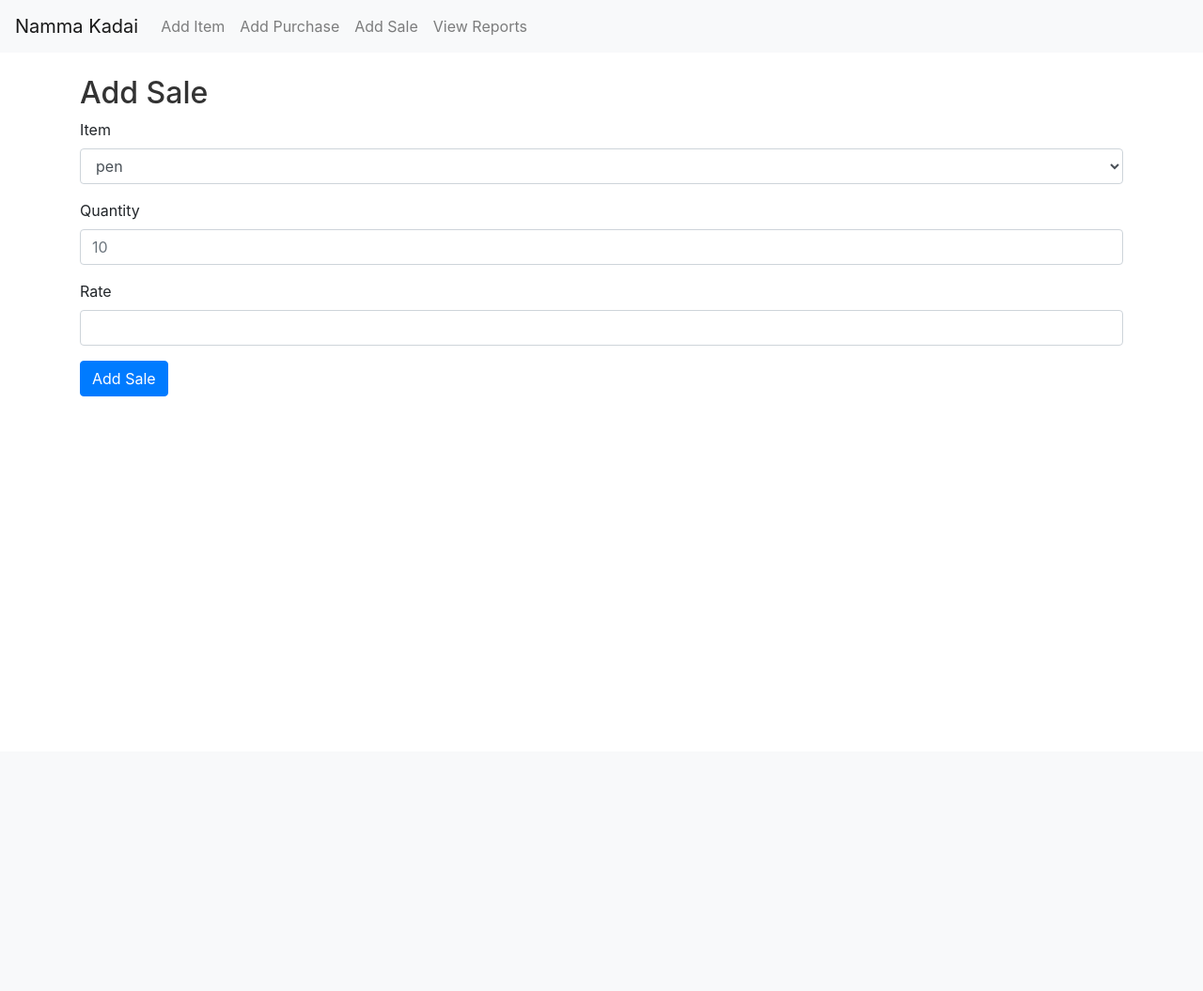
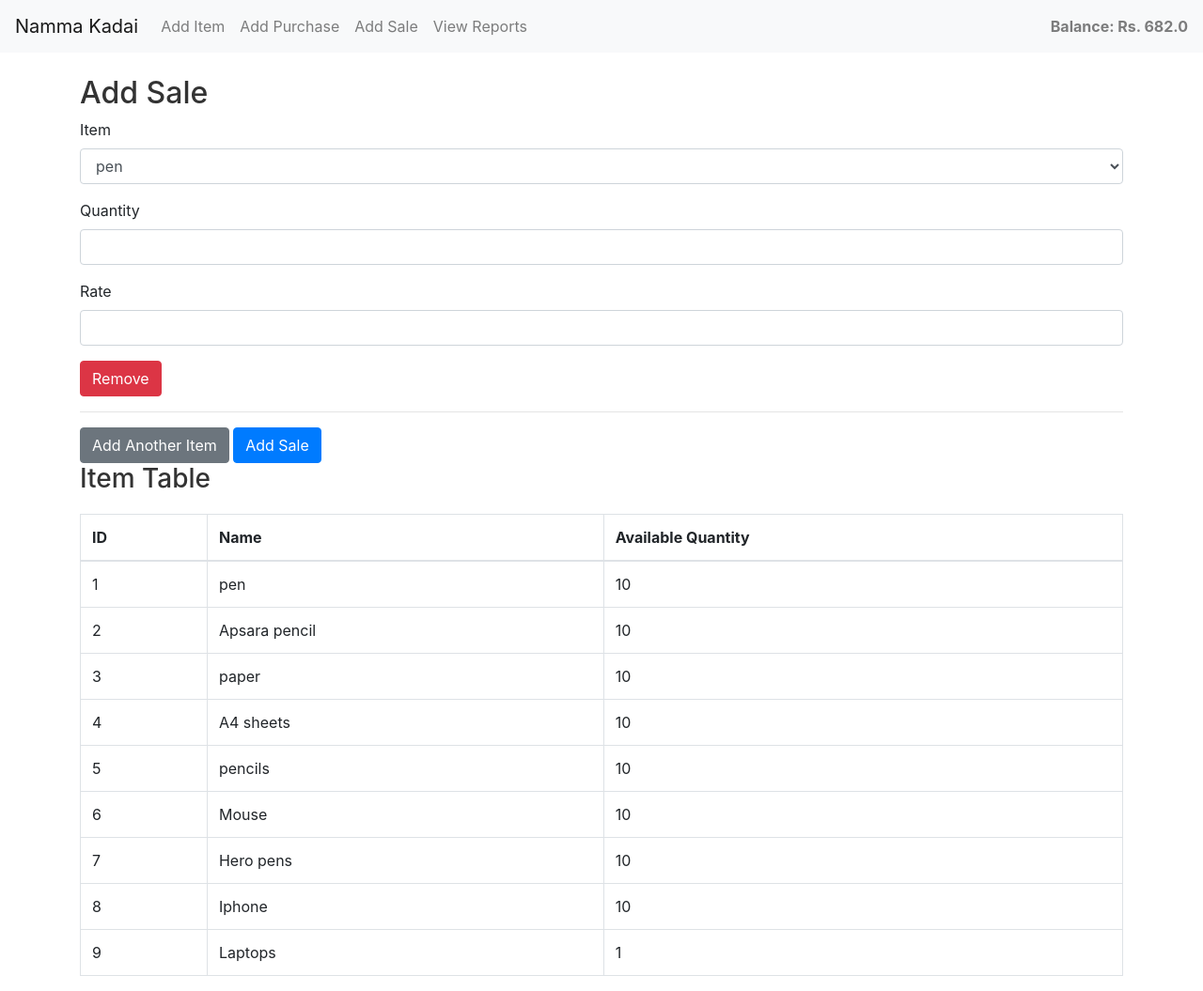
Before and after one commit to SivakalimuthuR/Namma_kadai_, a Flask app: page /add_sale in a window 1280 px wide. Shown: the whole page at 94% size. Before the commit the page ends 422 px from the top, so only its background shows below. Run offline with Flask 3, Linux system fonts and the light colour scheme; some libraries are stand-ins or nearby versions.

Commit message:
completed have to optimize

```diff
--- a/app.py
+++ b/app.py
@@ -1,13 +1,16 @@
+from importlib.metadata import EntryPoint
 from flask import Flask, render_template, redirect, url_for, flash, request
 from config import Config
 from models import db, Company, Item, Purchase, Sale
 from forms import ItemForm, PurchaseForm, SaleForm
 from sqlalchemy.exc import IntegrityError
 from flask import jsonify
+# from flask_wtf.csrf import CSRFProtect
 
 app = Flask(__name__)
 app.config.from_object(Config)
 db.init_app(app)
+# csrf = CSRFProtect(app)
 
 def initialize_data():
     with app.app_context():
@@ -25,8 +28,8 @@ initialize_data()
 def home():
     company = Company.query.first()
     items = Item.query.all()
-    return render_template('home.html', cash_balance=company.cash_balance, items=items)
-
+    balance = company.cash_balance if company else 0
+    return render_template('home.html', cash_balance=company.cash_balance, items=items, balance=balance)
 
 @app.route('/add_item', methods=['GET', 'POST'])
 def add_item():
@@ -60,72 +63,142 @@ def edit_item(item_id):
     item = Item.query.get(item_id)
     if item:
         data = request.json
-        item.name = data.get('name', item.name)
+        new_name = data.get('name', item.name)
+
+        # Check if the new name already exists in another item
+        existing_item = Item.query.filter_by(name=new_name).first()
+        if existing_item and existing_item.id != item.id:
+            return jsonify({'success': False, 'message': 'Item with this name already exists.'})
+
+        # Update item fields
+        item.name = new_name
         item.price = data.get('price', item.price)
         item.qty = data.get('qty', item.qty)
         db.session.commit()
         return jsonify({'success': True, 'message': 'Item updated successfully'})
     return jsonify({'success': False, 'message': 'Item not found'})
 
+@app.route('/purchase/add', methods=['GET', 'POST'])
+def add_purchase():
+    form = PurchaseForm()
+
+    # Fetch available items from the database for dropdown
+    items = Item.query.all()
+    form.item_id.choices = [(item.id, item.name) for item in items]
+
+    if form.validate_on_submit():
+        item_ids = request.form.getlist('item_id')  # Use getlist without brackets
+        quantities = request.form.getlist('qty')
+        rates = request.form.getlist('rate')
+
+        items_to_purchase = []
+        total_amount = 0
+        company = Company.query.first()
+
+        for i in range(len(item_ids)):
+            item = Item.query.get(item_ids[i])
+            qty = int(quantities[i])  # Convert to integer
+            rate = float(rates[i])     # Convert to float
+            amount = qty * rate
+
+            if company.cash_balance < amount:
+                flash('Insufficient balance for purchase!', 'danger')
+                return redirect(url_for('add_purchase'))
+
+            purchase = Purchase(item_id=item_ids[i], qty=qty, rate=rate, amount=amount)
+            items_to_purchase.append(purchase)
+            item.qty += qty
+            total_amount += amount
+
+        company.cash_balance -= total_amount
+        db.session.add_all(items_to_purchase)
+        db.session.commit()
+
+        flash('Purchase added successfully!', 'success')
+        return render_template('add_purchase.html', form=form, items=items)
+
+    return render_template('add_purchase.html', form=form, items=items)
+
+
+@app.route('/add_sale', methods=['GET', 'POST'])
+def add_sale():
+    items = {item.id: (item.name, item.qty) for item in Item.query.all()}  # Get items from DB
+    company = Company.query.first()  # Get the company balance
+    balance = company.cash_balance if company else 0
+
+    if request.method == 'POST':
+        try:
+            # Retrieve the form data
+            sales = request.form.to_dict(flat=False)
+            print("Sales data:", sales)  # Debugging
+
+            total_sale_amount = 0
+            sales_to_add = []  # To store sale objects
+
+            # The number of sales entries to process (based on how many item_ids exist)
+            sale_count = sum(1 for key in sales.keys() if 'item_id' in key)
+            print(f"Sale Count: {sale_count}")
+
+            # Loop through each sale entry
+            for i in range(sale_count):
+                print(f"Processing Sale {i}...")
+
+                item_ids = sales[f'sales[{i}][item_id]']  # This will contain multiple item IDs for a single sale
+                qty = int(sales[f'sales[{i}][qty]'][0])  # Quantity
+                rate = float(sales[f'sales[{i}][rate]'][0])  # Rate
+
+                # Check each item in the current sale entry
+                for item_id in item_ids:
+                    item_id = int(item_id)  # Convert item_id to int
+                    item = Item.query.get(item_id)  # Get the item from DB
+
+                    if item and item.qty >= qty:
+                        # Process sale if stock is sufficient
+                        amount = qty * rate
+                        sale = Sale(item_id=item_id, qty=qty, rate=rate, amount=amount)
+                        sales_to_add.append(sale)
+                        item.qty -= qty  # Deduct the quantity from stock
+                        total_sale_amount += amount  # Add to total sale amount
+                    else:
+                        flash(f"Not enough stock for item {item_id}.", 'danger')
+                        return redirect(url_for('add_sale'))
+
+            # If there are valid sales, commit to database
+            if sales_to_add:
+                company.cash_balance += total_sale_amount  # Update balance
+                db.session.add_all(sales_to_add)
+                db.session.commit()  # Commit sales transaction
+                flash('Sales successfully added!', 'success')
+            else:
+                flash('Sale processing failed.', 'danger')
+
+        except Exception as e:
+            db.session.rollback()  # Rollback in case of error
+            print("Error processing sale:", e)
+            flash("An error occurred while processing the sale.", 'danger')
+
+        return redirect(url_for('add_sale'))
+
+    return render_template('add_sale.html', items=items, balance=balance)
 
 
 
-@app.route('/purchase/add', methods=['GET', 'POST'])
-def add_purchase():
-    form = PurchaseForm()
-    if form.validate_on_submit():
-        item = Item.query.get(form.item_id.data)
-        company = Company.query.first()
-        amount = form.qty.data * form.rate.data
-        if company.cash_balance < amount:
-            flash('Insufficient balance for purchase!', 'danger')
-        else:
-            purchase = Purchase(item_id=form.item_id.data, qty=form.qty.data, rate=form.rate.data, amount=amount)
-            item.qty += form.qty.data
-            company.cash_balance -= amount
-            db.session.add(purchase)
-            db.session.commit()
-            flash('Purchase added successfully!', 'success')
-            return redirect(url_for('home'))
-    return render_template('add_purchase.html', form=form)
-
-@app.route('/add_sale', methods=['GET', 'POST'])
-def add_sale():
-    form = SaleForm()
-    items = {item.id: item.qty for item in Item.query.all()}  # item quantities for JavaScript
-
-    if form.validate_on_submit():
-        item_id = form.item_id.data
-        qty = form.qty.data
-        rate = form.rate.data
-        amount = qty * rate
-
-        sale = Sale(item_id=item_id, qty=qty, rate=rate, amount=amount)
-
-        item = Item.query.get(item_id)
-        if item and item.qty >= qty:  # Ensure enough stock
-            item.qty -= qty
-            db.session.add(sale)
-            db.session.commit()
-            flash('Sale added successfully!', 'success')
-            return redirect(url_for('add_sale'))
-        else:
-            flash('Not enough quantity in stock for this sale.', 'danger')
-
-    return render_template('add_sale.html', form=form, items=items)
-
 @app.route('/view_reports')
 def view_reports():
-    purchase_page = request.args.get('purchase_page', 1, type=int)
-    sale_page = request.args.get('sale_page', 1, type=int)
+    purchase_page = request.args.get('purchase_page', default=1, type=int)
+    sale_page = request.args.get('sale_page', default=1, type=int)
 
-    # Paginate Purchase and Sale separately
+    # Get paginated data
     purchases = Purchase.query.paginate(page=purchase_page, per_page=5)
     sales = Sale.query.paginate(page=sale_page, per_page=5)
 
-    return render_template('view_reports.html', purchases=purchases, sales=sales)
-
-
+    return render_template(
+        'view_reports.html',
+        purchases=purchases,
+        sales=sales,
+        purchase_page=purchase_page,
+        sale_page=sale_page
+    )
 
 if __name__ == '__main__':
     app.run(debug=True)
--- a/forms.py
+++ b/forms.py
@@ -1,20 +1,23 @@
 from flask_wtf import FlaskForm
-from wtforms import DecimalField, SelectField, StringField, FloatField, IntegerField, SubmitField
+from wtforms import DecimalField, FormField, IntegerField, FloatField, StringField, SubmitField, SelectField
 from wtforms.validators import DataRequired, NumberRange
-
+from wtforms import FieldList
+from wtforms import Form
 from models import Item
 
 class ItemForm(FlaskForm):
     name = StringField('Item Name', validators=[DataRequired()])
+    qty = IntegerField('Quantity', validators=[DataRequired(), NumberRange(min=1)])
     price = FloatField('Price per Unit', validators=[DataRequired(), NumberRange(min=0)])
-    qty = IntegerField('Quantity', default=0)
     submit = SubmitField('Save')
 
+
 class PurchaseForm(FlaskForm):
-    item_id = IntegerField('Item ID', validators=[DataRequired()])
-    qty = IntegerField('Quantity', validators=[DataRequired(), NumberRange(min=1)])
-    rate = FloatField('Rate per Unit', validators=[DataRequired(), NumberRange(min=0)])
+    item_id = SelectField('Item', coerce=int, validators=[DataRequired()])  # This will be the dropdown for items
+    qty = IntegerField('Quantity', validators=[DataRequired(), NumberRange(min=1)])  # Quantity input
+    rate = FloatField('Rate per Unit', validators=[DataRequired(), NumberRange(min=0)])  # Rate input
     submit = SubmitField('Add Purchase')
+
 
 class SaleForm(FlaskForm):
     # Populate dropdown with item names and store item ID in the choice tuple
@@ -23,7 +26,9 @@ class SaleForm(FlaskForm):
     rate = DecimalField('Rate', validators=[DataRequired()])
     submit = SubmitField('Add Sale')
 
+
+
     def __init__(self, *args, **kwargs):
-        super(SaleForm, self).__init__(*args, **kwargs)
-        # Fetch items from database for the dropdown choices
+        super(PurchaseForm, self).__init__(*args, **kwargs)
+        # This populates the dropdown with all items (id and name)
         self.item_id.choices = [(item.id, item.name) for item in Item.query.all()]
--- a/static/styles.css
+++ b/static/styles.css
@@ -14,3 +14,11 @@ h1, h2, h3 {
 .navbar {
     margin-bottom: 20px;
 }
+#flash-message {
+    transition: opacity 1s ease-out;
+}
+
+#flash-message.fade {
+    opacity: 0;
+    display: none;
+}
--- a/templates/add_item.html
+++ b/templates/add_item.html
@@ -87,10 +87,11 @@ function editItem(itemId) {
                 row.cells[3].innerText = newQty;
                 alert(data.message);
             } else {
-                alert(data.message);
+                alert(data.message); // Show the error message (e.g., "Item with this name already exists.")
             }
         });
     }
 }
+
 </script>
 {% endblock %}
--- a/templates/add_sale.html
+++ b/templates/add_sale.html
@@ -2,40 +2,83 @@
 
 {% block content %}
 <h2>Add Sale</h2>
-    <form method="POST">
-        {{ form.hidden_tag() }}
-
+<form method="POST" id="add-sale-form">
+    <div id="sales-entries">
+        <div class="sale-entry">
             <div class="form-group">
-            {{ form.item_id.label(class="form-label") }}
-            {{ form.item_id(class="form-control", id="item-select") }}
+                <label>Item</label>
+                <select name="sales[0][item_id]" class="form-control item-select" required>
+                    {% for item_id, (item_name, item_qty) in items.items() %}
+                        <option value="{{ item_id }}">{{ item_name }}</option>
+                    {% endfor %}
+                </select>
+            </div>
+            <div class="form-group">
+                <label>Quantity</label>
+                <input type="number" name="sales[0][qty]" class="form-control qty-field" min="1" required>
+            </div>
+            <div class="form-group">
+                <label>Rate</label>
+                <input type="number" name="sales[0][rate]" class="form-control" step="0.01" required>
+            </div>
+            <button type="button" class="btn btn-danger remove-entry">Remove</button>
+            <hr>
+        </div>
     </div>
 
-        <div class="form-group">
-            {{ form.qty.label(class="form-label") }}
-            {{ form.qty(class="form-control", id="qty-field") }}
-        </div>
-
-        <div class="form-group">
-            {{ form.rate.label(class="form-label") }}
-            {{ form.rate(class="form-control") }}
-        </div>
-
+    <button type="button" class="btn btn-secondary" id="add-entry-btn">Add Another Item</button>
     <button type="submit" class="btn btn-primary">Add Sale</button>
 </form>
 
+<h3>Item Table</h3>
+<table class="table table-bordered">
+    <thead>
+        <tr>
+            <th>ID</th>
+            <th>Name</th>
+            <th>Available Quantity</th>
+        </tr>
+    </thead>
+    <tbody>
+        {% for item_id, (item_name, item_qty) in items.items() %}
+        <tr>
+            <td>{{ item_id }}</td>
+            <td>{{ item_name }}</td>
+            <td>{{ item_qty }}</td>
+        </tr>
+        {% endfor %}
+    </tbody>
+</table>
+
 <script>
     const items = {{ items | tojson }};
-        const qtyField = document.getElementById('qty-field');
-        const itemSelect = document.getElementById('item-select');
+    let entryCount = 1;  // Starting index for the dynamic entries.
 
-        itemSelect.addEventListener('change', function() {
-            const selectedItem = this.value;
-            qtyField.placeholder = items[selectedItem] || 0;
+    document.getElementById('add-entry-btn').addEventListener('click', function() {
+        const newEntry = document.querySelector('.sale-entry').cloneNode(true);
+        newEntry.querySelectorAll('input, select').forEach(function(input) {
+            // Replace the index in the input name to reflect the next entry in the array
+            input.name = input.name.replace(/\[\d+\]/, `[${entryCount}]`);
+            input.value = '';  // Clear the input value for the new field
+        });
+        document.getElementById('sales-entries').appendChild(newEntry);
+        entryCount++;  // Increment the entry index for the next form fields
     });
 
-        // Set initial placeholder if an item is pre-selected
-        if (itemSelect.value) {
-            qtyField.placeholder = items[itemSelect.value];
+    // Remove a sale entry
+    document.getElementById('sales-entries').addEventListener('click', function (event) {
+        if (event.target.classList.contains('remove-entry')) {
+            event.target.closest('.sale-entry').remove();
         }
+    });
+
+    // Update quantity placeholder based on selected item stock
+    document.addEventListener('change', function (event) {
+        if (event.target.classList.contains('item-select')) {
+            const selectedItemId = event.target.value;
+            const qtyField = event.target.closest('.sale-entry').querySelector('.qty-field');
+            qtyField.placeholder = items[selectedItemId][1] || 0;  // Display available quantity
+        }
+    });
 </script>
 {% endblock %}
--- a/templates/base.html
+++ b/templates/base.html
@@ -10,24 +10,26 @@
 <body>
     <nav class="navbar navbar-expand-lg navbar-light bg-light">
         <a class="navbar-brand" href="{{ url_for('home') }}">Namma Kadai</a>
-        <div class="navbar-nav">
+        <div class="navbar-nav mr-auto">
             <a class="nav-item nav-link" href="{{ url_for('add_item') }}">Add Item</a>
             <a class="nav-item nav-link" href="{{ url_for('add_purchase') }}">Add Purchase</a>
             <a class="nav-item nav-link" href="{{ url_for('add_sale') }}">Add Sale</a>
             <a class="nav-item nav-link" href="{{ url_for('view_reports') }}">View Reports</a>
-
+        </div>
+        <div class="navbar-text ml-auto">
+            <strong>Balance: Rs. {{ balance }}</strong>
         </div>
     </nav>
     <div class="container mt-4">
         {% with messages = get_flashed_messages(with_categories=true) %}
             {% if messages %}
-            <div class="container mt-3">
+                <div class="alert alert-dismissible fade show" role="alert">
                     {% for category, message in messages %}
-                    <div class="alert alert-{{ category }} alert-dismissible fade show" role="alert">
-                        {{ message }}
-                        <button type="button" class="btn-close" data-bs-dismiss="alert" aria-label="Close"></button>
-                    </div>
+                        <div class="alert alert-{{ category }}">{{ message }}</div>
                     {% endfor %}
+                    <button type="button" class="close" data-dismiss="alert" aria-label="Close">
+                        <span aria-hidden="true">&times;</span>
+                    </button>
                 </div>
             {% endif %}
         {% endwith %}
```
Also changed, not shown: templates/add_purchase.html (+56 -3 lines), templates/view_reports.html (+18 -6 lines), instance/purchase_sales.db. Lines whose indentation alone changed are shown as unchanged.
